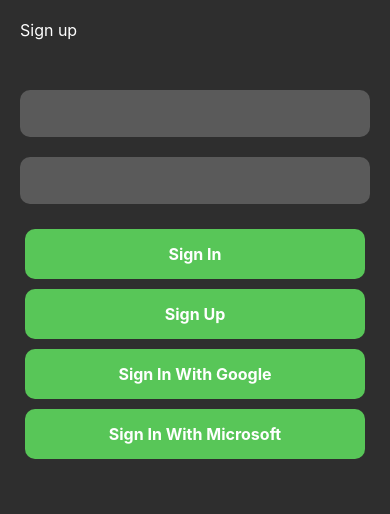
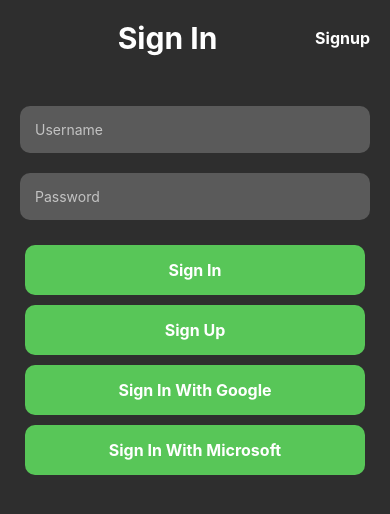
Before and after one commit to yugi957/KingsEye, a React Native app: screen /Signup in a window 390 px wide. Shown: the top 514 px of the page. Built offline with nearby package versions, Linux system fonts and the light colour scheme.

Commit message:
added signup nav, broken but button exists. Added navigator config file

```diff
--- a/app/screens/Login.tsx
+++ b/app/screens/Login.tsx
@@ -1,4 +1,5 @@
 import { View, TextInput, StyleSheet, Button, Text, TouchableOpacity, ActivityIndicator, KeyboardAvoidingView } from 'react-native'
+import {NavigationContainer, useNavigation} from '@react-navigation/native';
 import React, { useState } from 'react'
 import { FIREBASE_AUTH, GOOGLE_PROVIDER, MICROSOFT_PROVIDER } from '../../FirebaseConfig';
 import { createUserWithEmailAndPassword, signInWithEmailAndPassword } from 'firebase/auth';
@@ -40,15 +41,23 @@
         }
     }
 
+    const navigation = useNavigation();
+    const navToSignup = () => {
+        navigation.navigate('Signup')
+    }
+
     return (
         <View style={globalStyles.container}>
             <View style={globalStyles.header}>
                 {/* <Image source={{ uri: 'URL_TO_YOUR_LOGO' }} style={styles.logo} /> */}
-                <Text style={styles.signUpText}>Sign up</Text>
+                <Text style={styles.signUpText}>Sign In</Text>
+                <TouchableOpacity onPress={navToSignup}>
+                    <Text style={styles.signupButtonText}>Signup</Text>
+                </TouchableOpacity>
             </View>
             <KeyboardAvoidingView behavior='padding'>
-                <TextInput value={email} style={globalStyles.input} onChangeText={(text) => setEmail(text)}></TextInput>
-                <TextInput secureTextEntry value={password} style={globalStyles.input} onChangeText={(text) => setPassword(text)}></TextInput>
+                <TextInput placeholder="Username" placeholderTextColor="#C3C3C3" value={email} style={globalStyles.input} onChangeText={(text) => setEmail(text)}></TextInput>
+                <TextInput placeholder="Password" placeholderTextColor="#C3C3C3" secureTextEntry value={password} style={globalStyles.input} onChangeText={(text) => setPassword(text)}></TextInput>
 
                 {loading ? <ActivityIndicator size="large" color="#0000ff" /> : (
                     <>
@@ -144,12 +153,21 @@
         resizeMode: 'contain', // adjust this to your needs
     },
     signUpText: {
+        textAlign: 'center',
+        flex:1,
         color: 'white',
-        fontSize: 16,
+        fontSize: 30,
+        fontWeight: 'bold',
     },
     loginButtonText: {
         color: 'white',
         fontSize: 16,
         fontWeight: 'bold',
     },
+    signupButtonText: {
+        color: 'white',
+        fontSize: 16,
+        fontWeight: 'bold',
+    },
+
 });
--- a/package.json
+++ b/package.json
@@ -12,12 +12,13 @@
     "@expo/webpack-config": "^19.0.0",
     "@react-navigation/native": "^6.1.8",
     "@react-navigation/native-stack": "^6.9.14",
+    "@react-navigation/stack": "^6.3.18",
     "axios": "^1.5.1",
     "expo": "~49.0.13",
     "expo-status-bar": "~1.6.0",
     "express": "^4.18.2",
     "firebase": "^10.4.0",
-    "react": "18.2.0",
+    "react": "^18.2.0",
     "react-dom": "18.2.0",
     "react-native": "0.72.5",
     "react-native-safe-area-context": "4.6.3",
```
Also changed, not shown: app/screens/Navigator.tsx (added, +20 -0 lines), app/screens/Signup.tsx (added, +55 -0 lines), 1 other file (tests, documents, lock files or other folders).
